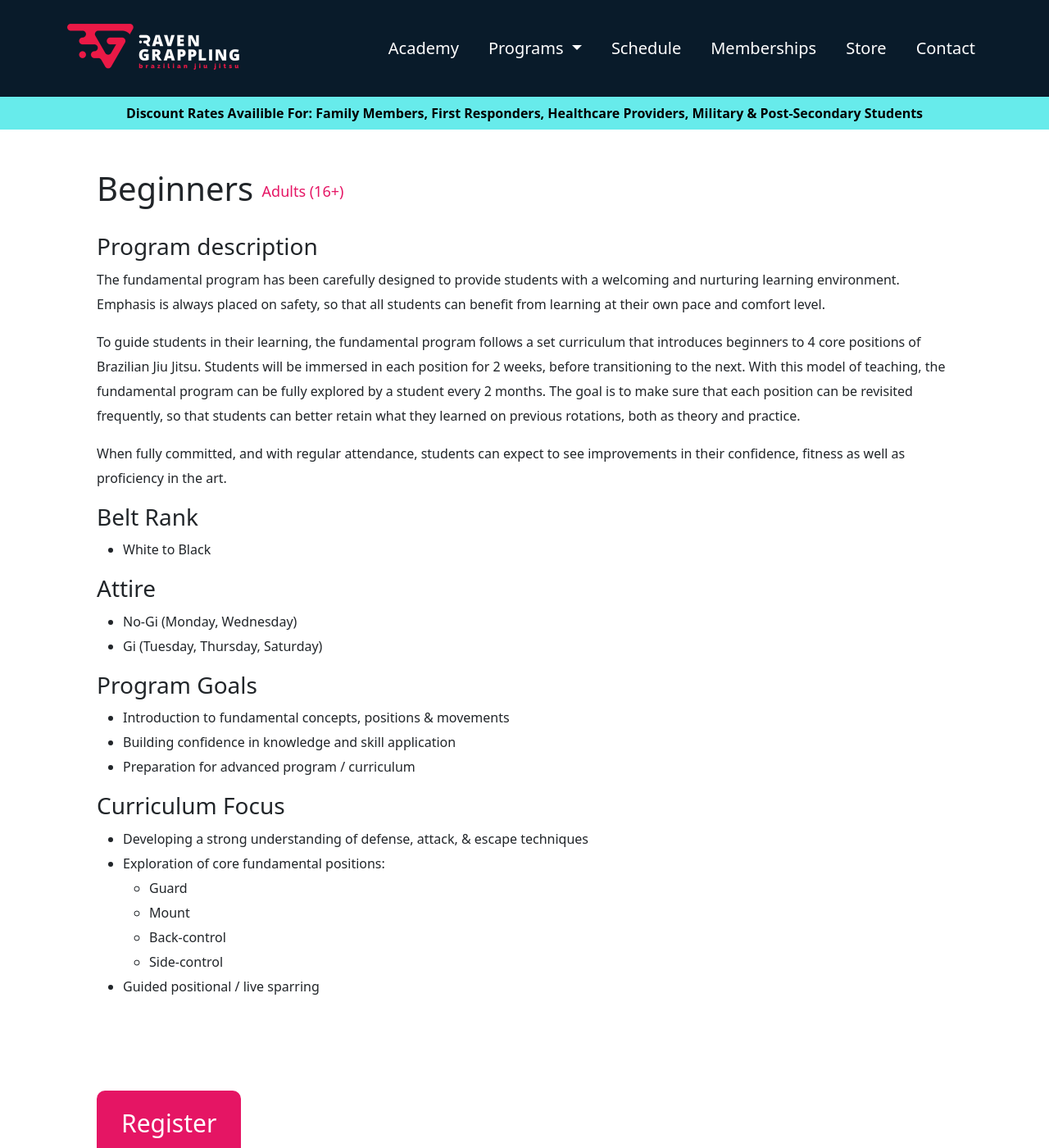
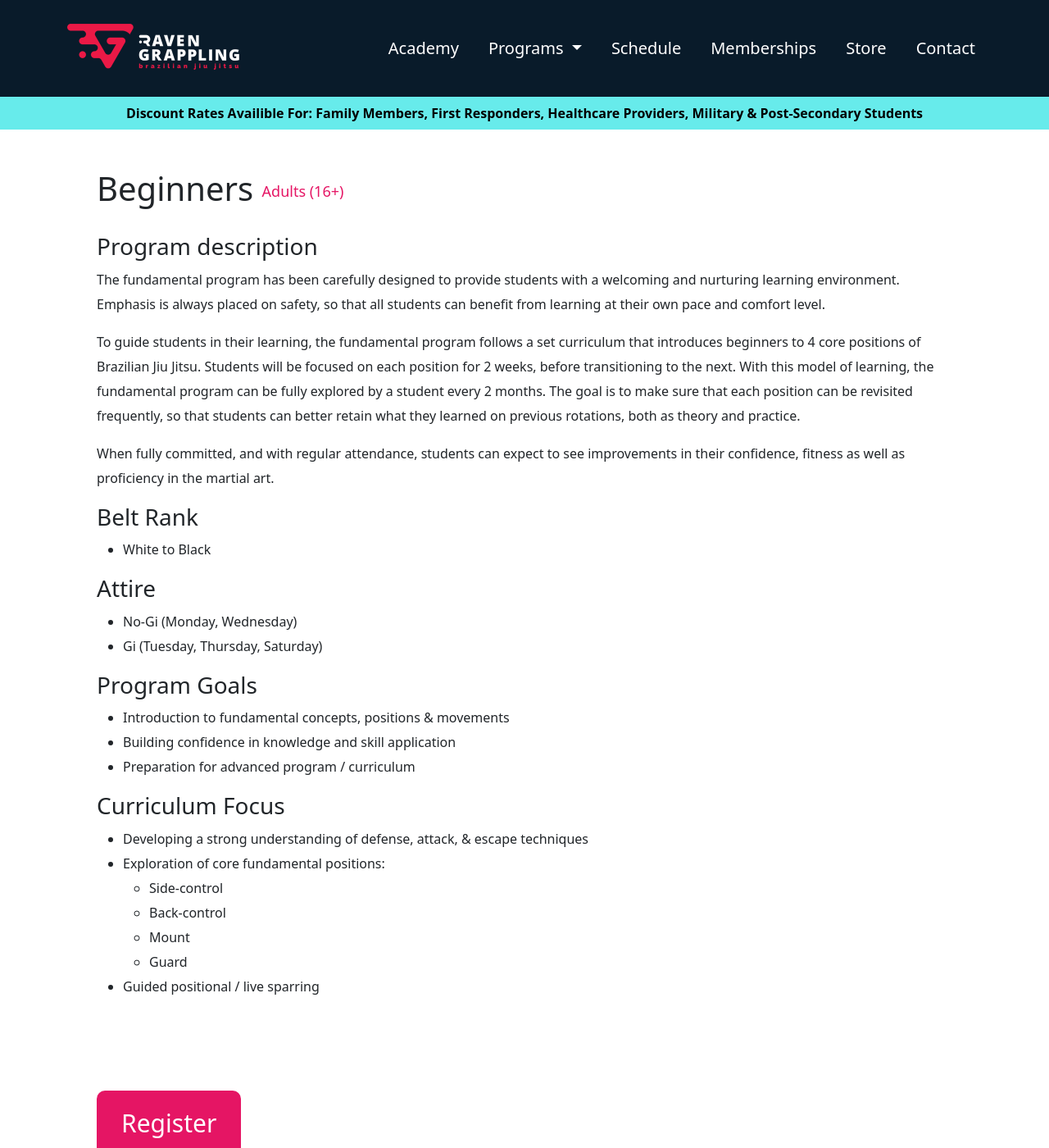
Before and after one commit to RavenGrappling/RavenGrappling.github.io, a Jekyll site: the page built from beginners.md, in a window 1280 px wide and 1400 px high. Shown: the whole window at 82% size. Built offline with Jekyll 4.4.1, drawn with Linux system fonts in a browser that asks for light colours.

Commit message:
Update beginners.md

```diff
--- a/beginners.md
+++ b/beginners.md
@@ -16,10 +16,10 @@
     The fundamental program has been carefully designed to provide students with a welcoming and nurturing learning environment. Emphasis is always placed on safety, so that all students can benefit from learning at their own pace and comfort level.
   </p>
   <p>
-    To guide students in their learning, the fundamental program follows a set curriculum that introduces beginners to 4 core positions of Brazilian Jiu Jitsu. Students will be immersed in each position for 2 weeks, before transitioning to the next. With this model of teaching, the fundamental program can be fully explored by a student every 2 months. The goal is to make sure that each position can be revisited frequently, so that students can better retain what they learned on previous rotations, both as theory and practice.
+    To guide students in their learning, the fundamental program follows a set curriculum that introduces beginners to 4 core positions of Brazilian Jiu Jitsu. Students will be focused on each position for 2 weeks, before transitioning to the next. With this model of learning, the fundamental program can be fully explored by a student every 2 months. The goal is to make sure that each position can be revisited frequently, so that students can better retain what they learned on previous rotations, both as theory and practice.
   </p>
   <p>
-    When fully committed, and with regular attendance, students can expect to see improvements in their confidence, fitness as well as proficiency in the art.
+    When fully committed, and with regular attendance, students can expect to see improvements in their confidence, fitness as well as proficiency in the martial art.
   </p>
 
   <h3>
@@ -54,10 +54,10 @@
     <li>
       Exploration of core fundamental positions:
       <ul>
+        <li>Side-control</li>
+        <li>Back-control</li>
+        <li>Mount</li>
         <li>Guard</li>
-        <li>Mount</li>
-        <li>Back-control</li>
-        <li>Side-control</li>
       </ul>
     </li>
     <li>Guided positional / live sparring</li>
```
